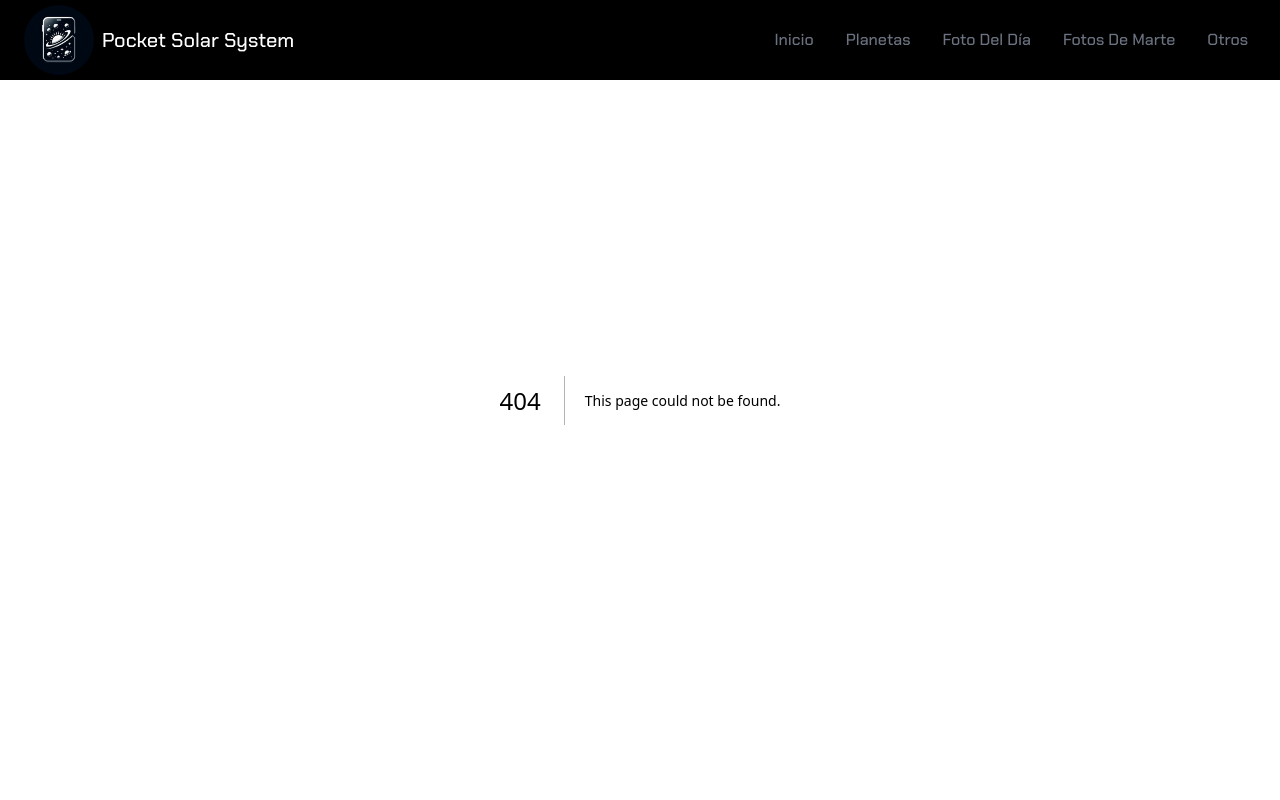
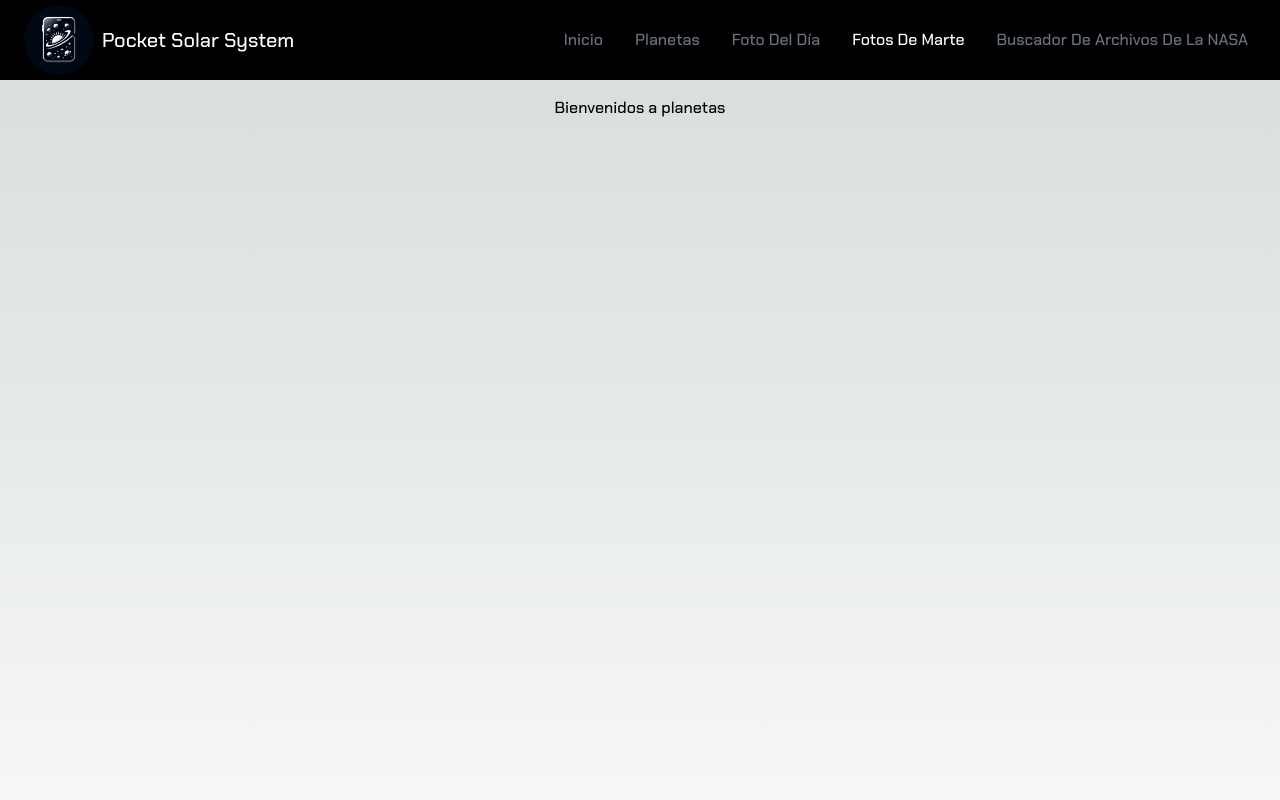
Before and after one commit to PocketSolarSystem/PocketSolarSystem, a Next.js app: page /fotosMarte in a window 1280 px wide. Before the commit this address had no page. Shown: the top 800 px of the page. Built offline with nearby package versions, Linux system fonts and the light colour scheme.

Commit message:
Cambios enlaces y creación utilidades

```diff
--- /dev/null
+++ b/src/app/buscadorNasa/page.tsx
@@ -0,0 +1,9 @@
+export default function Buscador(){
+    return (
+        <main className="flex min-h-screen flex-col items-center justify-between p-24">
+            <p>
+                Bienvenidos al buscador de archivos de la NASA
+            </p>
+        </main>
+    )
+}
--- a/src/app/fotodeldia/page.tsx
+++ b/src/app/fotodeldia/page.tsx
@@ -1,4 +1,4 @@
-import { fetchFotoDelDia } from "../lib/apidata"
+import { fetchFotoDelDia } from "../utilidades/lib/apidata"
 import Image from "next/image";
 
 export default async function FotoDelDia(){
--- /dev/null
+++ b/src/app/fotosMarte/page.tsx
@@ -0,0 +1,9 @@
+export default function fotosDeMarte(){
+    return(
+        <main className="flex min-h-screen flex-col items-center justify-between p-24">
+            <p>
+                Bienvenidos a planetas
+            </p>
+        </main>
+    )
+}
--- a/src/app/layout.tsx
+++ b/src/app/layout.tsx
@@ -1,8 +1,8 @@
 import type { Metadata } from "next";
 import "./globals.css";
-import Navbar from "./ui/navbar";
-import Footer from "./ui/footer";
-import { chakra, inter } from "./ui/fonts";
+import Navbar from "./utilidades/ui/navbar";
+import Footer from "./utilidades/ui/footer";
+import { chakra, inter } from "./utilidades/ui/fonts";
 
 
 export const metadata: Metadata = {
--- /dev/null
+++ b/src/app/planetas/page.tsx
@@ -0,0 +1,9 @@
+export default function Planetas(){
+    return (
+        <main className="flex min-h-screen flex-col items-center justify-between p-24">
+            <p>
+                Bienvenidos a planetas
+            </p>
+        </main>
+    )
+}
--- a/src/app/ui/navbar.tsx
+++ b/src/app/utilidades/ui/navbar.tsx
@@ -11,7 +11,7 @@ const Navbar = () => {
   const links = [
     {
       id: 1,
-      href: "/inicio",
+      href: "/",
       linkName: "Inicio"
     },
     {
@@ -26,13 +26,13 @@ const Navbar = () => {
     },
     {
       id: 4,
-      href: "/fotosdeMarte",
+      href: "/fotosMarte",
       linkName: "Fotos de Marte"
     },
     {
       id: 5,
-      href: "/otros",
-      linkName: "Otros"
+      href: "/buscadorNasa",
+      linkName: "Buscador de archivos de la NASA"
     },
   ];
 
```
Also changed, not shown: src/app/utilidades/lib/apidata.ts (renamed from src/app/lib/apidata.ts), src/app/utilidades/lib/definicionesApi.ts (added), src/app/utilidades/ui/fonts.ts (renamed from src/app/ui/fonts.ts), src/app/utilidades/ui/footer.tsx (renamed from src/app/ui/footer.tsx).
